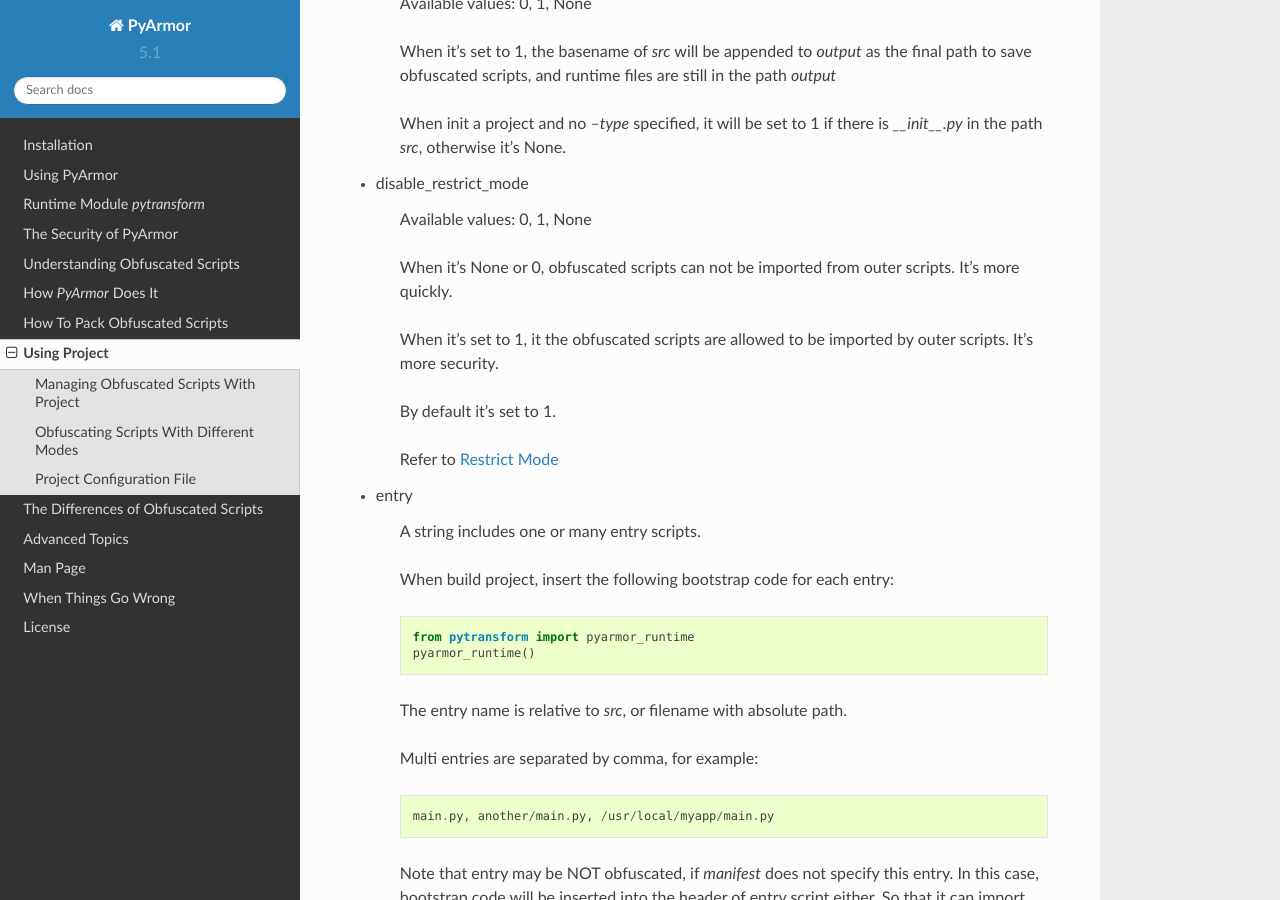
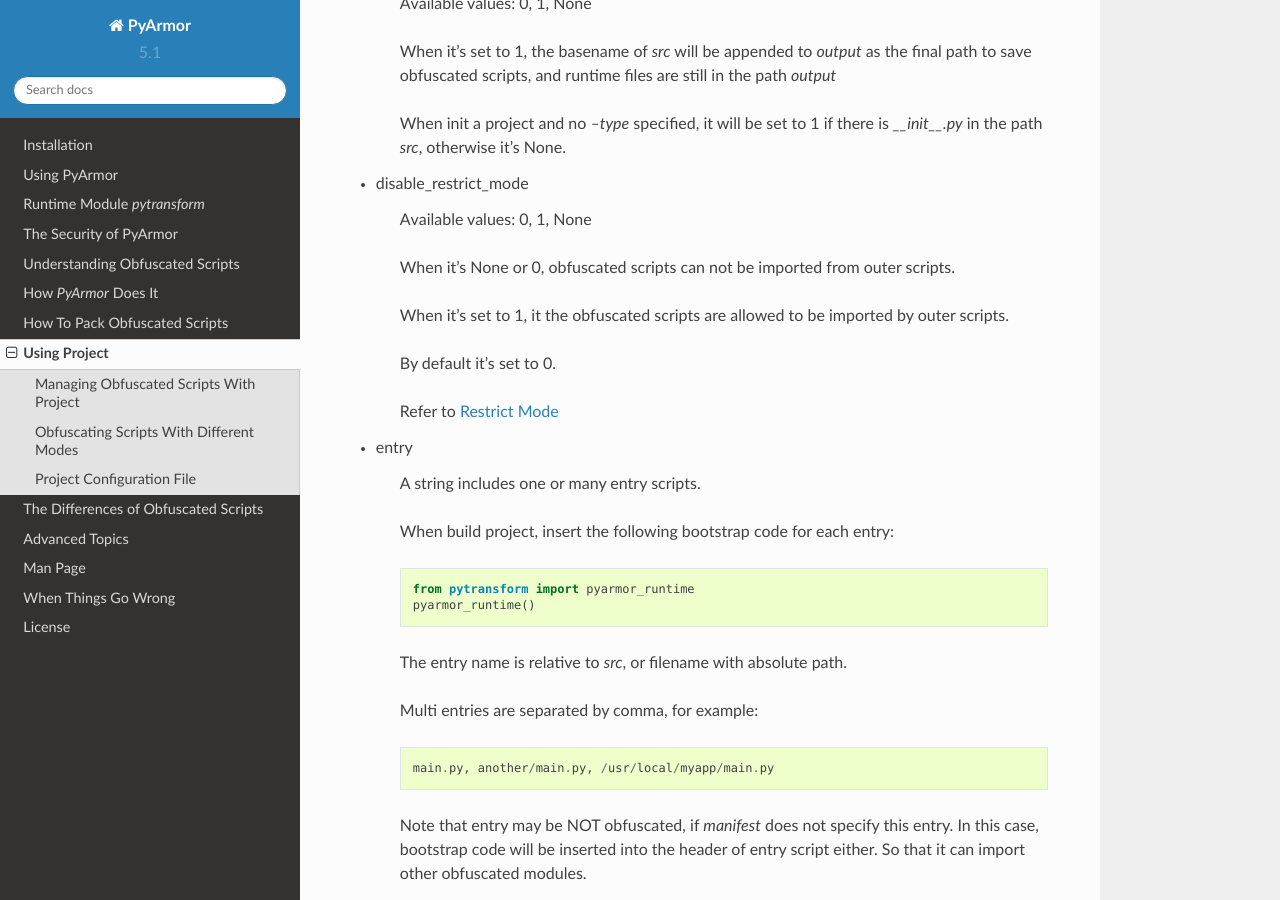
Before and after one commit to dashingsoft/pyarmor, a Sphinx documentation site: the page built from docs/project.rst, in a window 1280 px wide and 900 px high, scrolled down 2701 px. Built offline with Sphinx 7.4.7 and the Read the Docs theme 2.0.0, drawn with Linux system fonts in a browser that asks for light colours.

Commit message:
Refine docs

```diff
--- a/docs/project.rst
+++ b/docs/project.rst
@@ -127,12 +127,12 @@
     Available values: 0, 1, None
 
     When it's None or 0, obfuscated scripts can not be imported from
-    outer scripts. It's more quickly.
+    outer scripts.
 
     When it's set to 1, it the obfuscated scripts are allowed to be
-    imported by outer scripts. It's more security.
+    imported by outer scripts.
 
-    By default it's set to 1.
+    By default it's set to 0.
 
     Refer to :ref:`Restrict Mode`
 
```
Also changed, not shown: docs/advanced.rst (+6 -2 lines).
